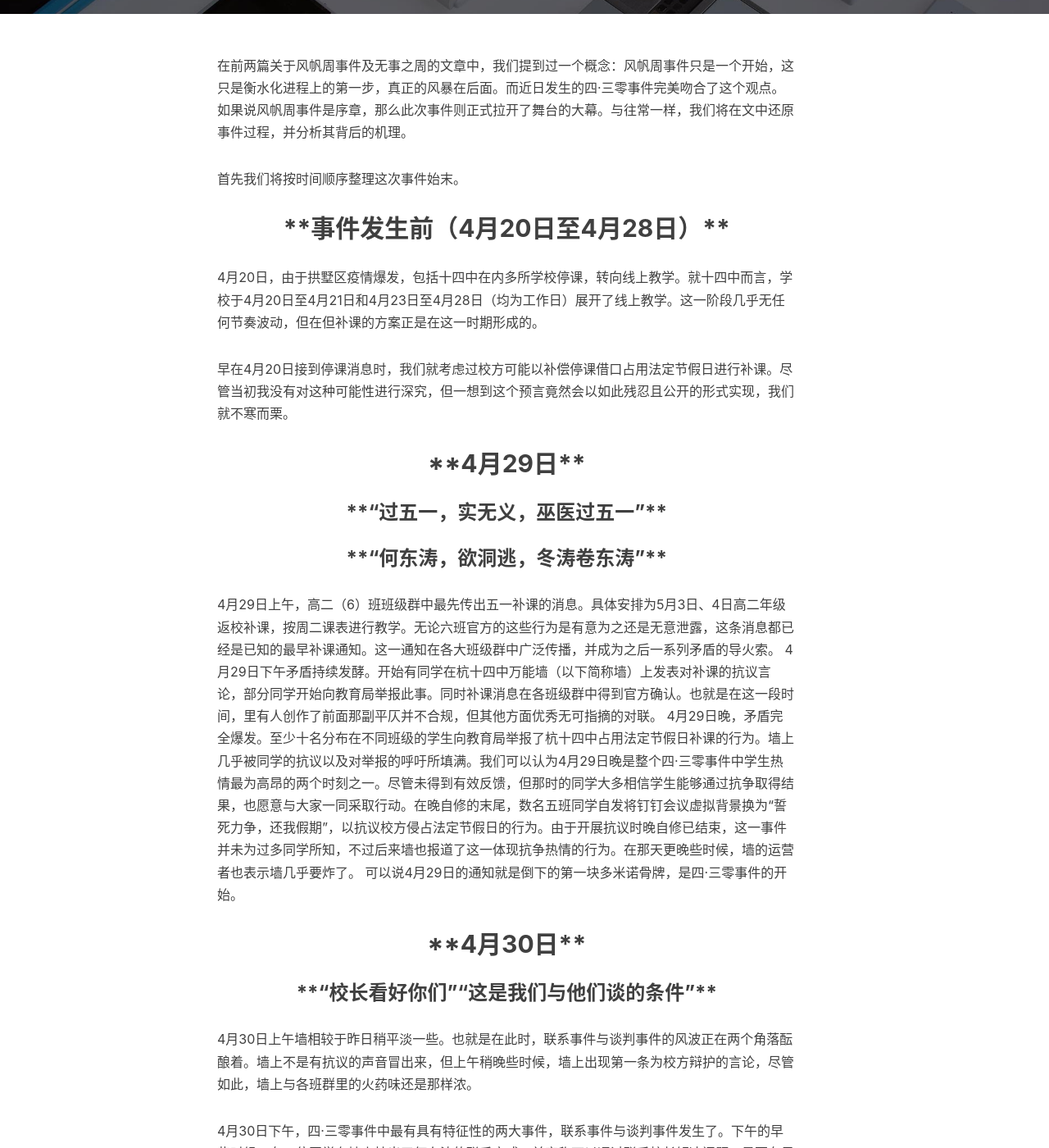
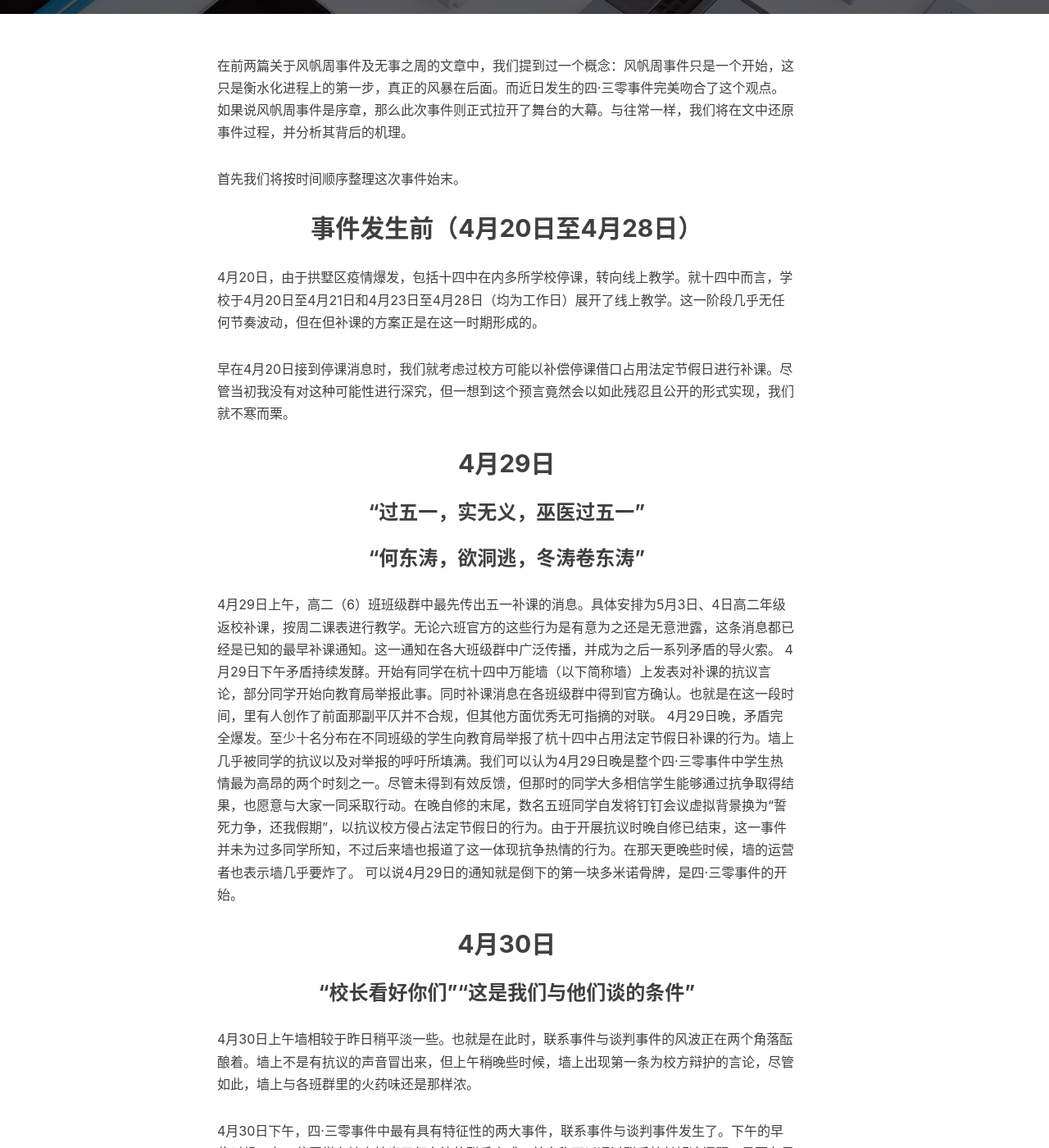
Before and after one commit to jijicountry/jijicountry.github.io, a Jekyll site: the page built from _posts/2022-05-03-旋臂中的观察.markdown, in a window 1280 px wide and 1400 px high, scrolled down 506 px. Shown: the whole window at 82% size. Built offline with Jekyll 4.4.1, drawn with Linux system fonts in a browser that asks for light colours; nearby versions of some CDN libraries; comment, search, counter and statistics services are not loaded; some of the changed text lies outside the part shown.

```diff
--- a/_posts/2022-05-03-旋臂中的观察.markdown
+++ b/_posts/2022-05-03-旋臂中的观察.markdown
@@ -15,23 +15,23 @@ tags:
 
 首先我们将按时间顺序整理这次事件始末。
 
-## <center> **事件发生前（4月20日至4月28日）** </center>
+## <center> 事件发生前（4月20日至4月28日） </center>
 
 4月20日，由于拱墅区疫情爆发，包括十四中在内多所学校停课，转向线上教学。就十四中而言，学校于4月20日至4月21日和4月23日至4月28日（均为工作日）展开了线上教学。这一阶段几乎无任何节奏波动，但在但补课的方案正是在这一时期形成的。
 
 早在4月20日接到停课消息时，我们就考虑过校方可能以补偿停课借口占用法定节假日进行补课。尽管当初我没有对这种可能性进行深究，但一想到这个预言竟然会以如此残忍且公开的形式实现，我们就不寒而栗。
 
-## <center> **4月29日** </center>
-### <center> **“过五一，实无义，巫医过五一”** </center>
-### <center> **“何东涛，欲洞逃，冬涛卷东涛”** </center>
+## <center> 4月29日 </center>
+### <center> “过五一，实无义，巫医过五一” </center>
+### <center> “何东涛，欲洞逃，冬涛卷东涛” </center>
 
 4月29日上午，高二（6）班班级群中最先传出五一补课的消息。具体安排为5月3日、4日高二年级返校补课，按周二课表进行教学。无论六班官方的这些行为是有意为之还是无意泄露，这条消息都已经是已知的最早补课通知。这一通知在各大班级群中广泛传播，并成为之后一系列矛盾的导火索。
 4月29日下午矛盾持续发酵。开始有同学在杭十四中万能墙（以下简称墙）上发表对补课的抗议言论，部分同学开始向教育局举报此事。同时补课消息在各班级群中得到官方确认。也就是在这一段时间，里有人创作了前面那副平仄并不合规，但其他方面优秀无可指摘的对联。
 4月29日晚，矛盾完全爆发。至少十名分布在不同班级的学生向教育局举报了杭十四中占用法定节假日补课的行为。墙上几乎被同学的抗议以及对举报的呼吁所填满。我们可以认为4月29日晚是整个四·三零事件中学生热情最为高昂的两个时刻之一。尽管未得到有效反馈，但那时的同学大多相信学生能够通过抗争取得结果，也愿意与大家一同采取行动。在晚自修的末尾，数名五班同学自发将钉钉会议虚拟背景换为“誓死力争，还我假期”，以抗议校方侵占法定节假日的行为。由于开展抗议时晚自修已结束，这一事件并未为过多同学所知，不过后来墙也报道了这一体现抗争热情的行为。在那天更晚些时候，墙的运营者也表示墙几乎要炸了。
 可以说4月29日的通知就是倒下的第一块多米诺骨牌，是四·三零事件的开始。
 
-## <center> **4月30日** </center>
-### <center> **“校长看好你们”“这是我们与他们谈的条件”** </center>
+## <center> 4月30日 </center>
+### <center> “校长看好你们”“这是我们与他们谈的条件” </center>
 
 4月30日上午墙相较于昨日稍平淡一些。也就是在此时，联系事件与谈判事件的风波正在两个角落酝酿着。墙上不是有抗议的声音冒出来，但上午稍晚些时候，墙上出现第一条为校方辩护的言论，尽管如此，墙上与各班群里的火药味还是那样浓。
 
@@ -45,23 +45,23 @@ tags:
 
 (补充:根据进一步还原，我们发现其实在4月30日就已经有“补偿协议”的消息得到确认，并且当晚的学生也并没有最开始推演是那么团结。在此勘误，对为各位带来的不便深感抱歉！）
 
-## <center> **5月1日** </center>
-### <center> **“举报是没有用的”“墙里有老师，大家注意安全”** </center>
+## <center> 5月1日 </center>
+### <center> “举报是没有用的”“墙里有老师，大家注意安全” </center>
 
 5月1日上午高三年级正式返校补课。而各班官方早在前一日(初版总结有误）也在班级群中发布公告，声明多校校方与教育局达成协议，教育局允许因疫情停课的学校于五一期间进行补课。这份合法性有待商榷的协议浇灭了不少同学的热情，一些同学开始摇摆。晚些时候有人在墙上提醒同学墙里有老师活动，同学们应提高警惕。五月一日的剩余时间里几乎无事发生。谢睿的说法还是“有希望”，而墙上的同学也开始发出质疑的声音，但依然有部分同学在坚持。
 
-## <center> **5月2日** </center>
-### <center> **“他们没有通知啊”“你们只管来”** </center>
+## <center> 5月2日 </center>
+### <center> “他们没有通知啊”“你们只管来” </center>
 
 5月2日上午，王业奇本应按谈判条件要求各班班主任通知学生补课的“自习”与“自愿”两大原则，但实际上仅有高二（4）班（谢睿所在班级）发布了该通知。各班主任是否在意这个通知，甚至王业奇有无发布这一通知都已成为未解之谜，但毫无疑问，王业奇违反了谈判条件。也许他根本不在意，只是把谢睿当作微小的虫豸糊弄过去。谈判事件宣告失败
 
 5月2日下午，一切已尘埃落定，人们还在墙上抗议，但已经晚了。五班官方要求学生前来自修，但同时也要求带齐试卷资料。当学生向班主任问起安排时，班主任表示：“这有什么区别吗？你们只管来。”
 
-## <center> **事件发生后，5月3日至今** </center>
+## <center> 事件发生后，5月3日至今 </center>
 
 随后的两天，校方依旧在按原计划补课。除了谢睿与被隔离的同学，所有同学都参与了这次假期补课。人们开始淡忘数日前的风波。而在写下这行字的时候，我们仍未联系上谢睿。(注:事后我们联系上了谢睿，一切平安)
 
-## <center> **回首** </center>
+## <center> 回首 </center>
 
 以上便是四·三零事件始末梳理。接下来我们将对照老例对几个点进行分析。
 首先是所谓的补偿协议，由于此类行政规定并非国家级别调休，因此理论上是依旧属于侵占法定节假日补课。即使算上所谓“未成年人保护法只保护义务教育阶段学校”之类含糊的辨辞，这种协议也违反了无数教育部以及省教育厅发布的禁止假期补课行政条文。但这次事件也反映了这个残酷的事实：哪怕是这种未经合法性审查的官方通知也能吓倒一大片学生。普法迫在眉睫。
```
